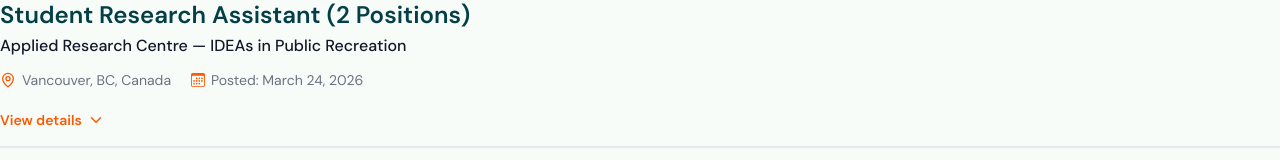
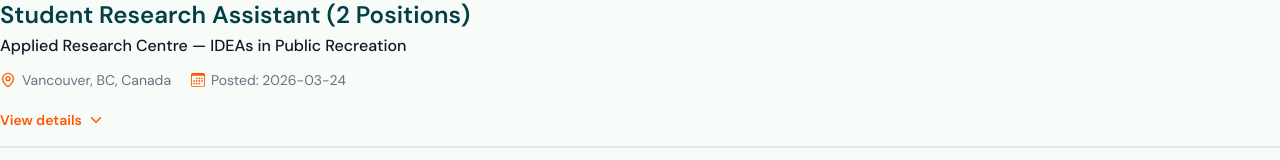
Before and after one commit to langararec/IDEAS-website, a React (Vite) app in the folder frontend/: page /careers in a window 1280 px wide. Shown: the part 186-346 px from the top of the page. Built offline with nearby package versions, Linux system fonts and the light colour scheme; what chartjs-plugin-datalabels would draw is missing.

Commit message:
feat: remove date formatting function and display raw posted date in CareerRow

```diff
--- a/frontend/src/pages/Team/Careers.tsx
+++ b/frontend/src/pages/Team/Careers.tsx
@@ -12,11 +12,6 @@ const CareerRow: React.FC<{ listing: CareerListing; content: typeof careersConte
     content,
 }) => {
     const [isExpanded, setIsExpanded] = useState(false);
-
-    const formatDate = (iso: string) => {
-        const d = new Date(iso);
-        return d.toLocaleDateString(undefined, { year: "numeric", month: "long", day: "numeric" });
-    };
 
     const mailtoHref = listing.applyCC
         ? `mailto:${listing.applyEmail}?cc=${listing.applyCC}&subject=${encodeURIComponent(listing.applySubject ?? listing.title)}`
@@ -40,7 +35,7 @@ const CareerRow: React.FC<{ listing: CareerListing; content: typeof careersConte
                 </span>
                 <span className="flex items-center gap-1.5">
                     <BsCalendar3 className="size-3.5 text-accent flex-shrink-0" />
-                    {content.posted}: {formatDate(listing.postedDate)}
+                    {content.posted}: {listing.postedDate}
                 </span>
             </div>
 
```
